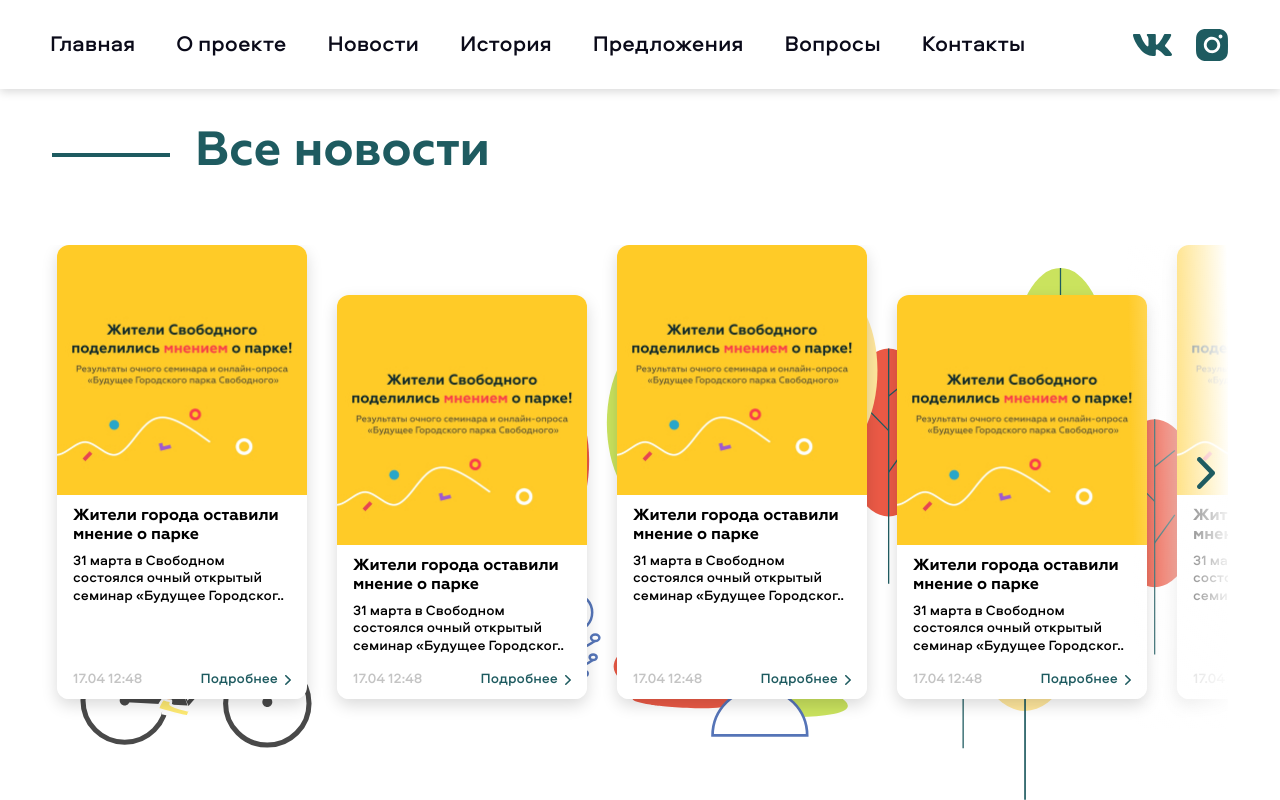
After one commit to acr0matic/freedom, a PHP site: page /news.php in a window 1280 px wide. The commit adds this page. Run offline with PHP 8.4, Linux system fonts and the light colour scheme; style sheets or scripts are compiled from the project's sources.

Commit message:
feat: страница "все новости"

```diff
--- /dev/null
+++ b/src/news.php
@@ -0,0 +1,271 @@
+<?php include_once('partials/header.php') ?>
+
+<main class="news-page">
+  <section id="news-page" class="section">
+    <div class="container">
+      <div class="news">
+        <h2 class="section__title">Все новости</h2>
+
+        <div class="news__slider">
+          <div class="swiper-container news-slider">
+            <div class="swiper-wrapper">
+              <div class="swiper-slide">
+                <div class="news__card">
+                  <div class="news__picture">
+                    <img src="img/page/main/news/image.jpg" alt="" class="news__image">
+                  </div>
+                  <!-- /.news__picture -->
+
+                  <div class="news__wrapper">
+                    <h3 class="news__title">Жители города оставили мнение о парке</h3>
+                    <p class="news__description">31 марта в Свободном состоялся очный открытый семинар «Будущее Городског..</p>
+
+                    <div class="news__action">
+                      <time class="news__time">17.04 12:48</time>
+                      <a href="" class="news__link link">Подробнее
+                        <svg class="news__icon link__icon link__icon--cyan ms-1" viewBox="0 0 6 10" fill="none" xmlns="http://www.w3.org/2000/svg">
+                          <path d="M5.74891 4.44852L1.33435 0.22131C1.26184 0.151184 1.17557 0.0955243 1.08053 0.0575403C0.985484 0.0195562 0.883539 0 0.780576 0C0.677612 0 0.575667 0.0195562 0.480622 0.0575403C0.385577 0.0955243 0.299313 0.151184 0.226806 0.22131C0.081538 0.36149 0 0.551118 0 0.748776C0 0.946434 0.081538 1.13606 0.226806 1.27624L4.0876 5.01713L0.226806 8.72062C0.081538 8.8608 0 9.05042 0 9.24808C0 9.44574 0.081538 9.63537 0.226806 9.77555C0.299041 9.84624 0.385184 9.90248 0.480241 9.94101C0.575299 9.97954 0.677382 9.99959 0.780576 10C0.88377 9.99959 0.985853 9.97954 1.08091 9.94101C1.17597 9.90248 1.26211 9.84624 1.33435 9.77555L5.74891 5.54834C5.82808 5.47828 5.89126 5.39325 5.93447 5.2986C5.97769 5.20396 6 5.10175 6 4.99843C6 4.8951 5.97769 4.7929 5.93447 4.69826C5.89126 4.60361 5.82808 4.51858 5.74891 4.44852Z" fill="#1E5B60" />
+                        </svg>
+                      </a>
+                    </div>
+                    <!-- /.news__action -->
+                  </div>
+                  <!-- /.news__wrapper -->
+                </div>
+                <!-- /.news__card -->
+              </div>
+              <!-- /.swiper-slide -->
+
+              <div class="swiper-slide">
+                <div class="news__card">
+                  <div class="news__picture">
+                    <img src="img/page/main/news/image.jpg" alt="" class="news__image">
+                  </div>
+                  <!-- /.news__picture -->
+
+                  <div class="news__wrapper">
+                    <h3 class="news__title">Жители города оставили мнение о парке</h3>
+                    <p class="news__description">31 марта в Свободном состоялся очный открытый семинар «Будущее Городског..</p>
+
+                    <div class="news__action">
+                      <time class="news__time">17.04 12:48</time>
+                      <a href="" class="news__link link">Подробнее
+                        <svg class="news__icon link__icon link__icon--cyan ms-1" viewBox="0 0 6 10" fill="none" xmlns="http://www.w3.org/2000/svg">
+                          <path d="M5.74891 4.44852L1.33435 0.22131C1.26184 0.151184 1.17557 0.0955243 1.08053 0.0575403C0.985484 0.0195562 0.883539 0 0.780576 0C0.677612 0 0.575667 0.0195562 0.480622 0.0575403C0.385577 0.0955243 0.299313 0.151184 0.226806 0.22131C0.081538 0.36149 0 0.551118 0 0.748776C0 0.946434 0.081538 1.13606 0.226806 1.27624L4.0876 5.01713L0.226806 8.72062C0.081538 8.8608 0 9.05042 0 9.24808C0 9.44574 0.081538 9.63537 0.226806 9.77555C0.299041 9.84624 0.385184 9.90248 0.480241 9.94101C0.575299 9.97954 0.677382 9.99959 0.780576 10C0.88377 9.99959 0.985853 9.97954 1.08091 9.94101C1.17597 9.90248 1.26211 9.84624 1.33435 9.77555L5.74891 5.54834C5.82808 5.47828 5.89126 5.39325 5.93447 5.2986C5.97769 5.20396 6 5.10175 6 4.99843C6 4.8951 5.97769 4.7929 5.93447 4.69826C5.89126 4.60361 5.82808 4.51858 5.74891 4.44852Z" fill="#1E5B60" />
+                        </svg>
+                      </a>
+                    </div>
+                    <!-- /.news__action -->
+                  </div>
+                  <!-- /.news__wrapper -->
+                </div>
+                <!-- /.news__card -->
+              </div>
+              <!-- /.swiper-slide -->
+
+
+                <div class="swiper-slide">
+                <div class="news__card">
+                  <div class="news__picture">
+                    <img src="img/page/main/news/image.jpg" alt="" class="news__image">
+                  </div>
+                  <!-- /.news__picture -->
+
+                  <div class="news__wrapper">
+                    <h3 class="news__title">Жители города оставили мнение о парке</h3>
+                    <p class="news__description">31 марта в Свободном состоялся очный открытый семинар «Будущее Городског..</p>
+
+                    <div class="news__action">
+                      <time class="news__time">17.04 12:48</time>
+                      <a href="" class="news__link link">Подробнее
+                        <svg class="news__icon link__icon link__icon--cyan ms-1" viewBox="0 0 6 10" fill="none" xmlns="http://www.w3.org/2000/svg">
+                          <path d="M5.74891 4.44852L1.33435 0.22131C1.26184 0.151184 1.17557 0.0955243 1.08053 0.0575403C0.985484 0.0195562 0.883539 0 0.780576 0C0.677612 0 0.575667 0.0195562 0.480622 0.0575403C0.385577 0.0955243 0.299313 0.151184 0.226806 0.22131C0.081538 0.36149 0 0.551118 0 0.748776C0 0.946434 0.081538 1.13606 0.226806 1.27624L4.0876 5.01713L0.226806 8.72062C0.081538 8.8608 0 9.05042 0 9.24808C0 9.44574 0.081538 9.63537 0.226806 9.77555C0.299041 9.84624 0.385184 9.90248 0.480241 9.94101C0.575299 9.97954 0.677382 9.99959 0.780576 10C0.88377 9.99959 0.985853 9.97954 1.08091 9.94101C1.17597 9.90248 1.26211 9.84624 1.33435 9.77555L5.74891 5.54834C5.82808 5.47828 5.89126 5.39325 5.93447 5.2986C5.97769 5.20396 6 5.10175 6 4.99843C6 4.8951 5.97769 4.7929 5.93447 4.69826C5.89126 4.60361 5.82808 4.51858 5.74891 4.44852Z" fill="#1E5B60" />
+                        </svg>
+                      </a>
+                    </div>
+                    <!-- /.news__action -->
+                  </div>
+                  <!-- /.news__wrapper -->
+                </div>
+                <!-- /.news__card -->
+              </div>
+              <!-- /.swiper-slide -->
+
+              <div class="swiper-slide">
+                <div class="news__card">
+                  <div class="news__picture">
+                    <img src="img/page/main/news/image.jpg" alt="" class="news__image">
+                  </div>
+                  <!-- /.news__picture -->
+
+                  <div class="news__wrapper">
+                    <h3 class="news__title">Жители города оставили мнение о парке</h3>
+                    <p class="news__description">31 марта в Свободном состоялся очный открытый семинар «Будущее Городског..</p>
+
+                    <div class="news__action">
+                      <time class="news__time">17.04 12:48</time>
+                      <a href="" class="news__link link">Подробнее
+                        <svg class="news__icon link__icon link__icon--cyan ms-1" viewBox="0 0 6 10" fill="none" xmlns="http://www.w3.org/2000/svg">
+                          <path d="M5.74891 4.44852L1.33435 0.22131C1.26184 0.151184 1.17557 0.0955243 1.08053 0.0575403C0.985484 0.0195562 0.883539 0 0.780576 0C0.677612 0 0.575667 0.0195562 0.480622 0.0575403C0.385577 0.0955243 0.299313 0.151184 0.226806 0.22131C0.081538 0.36149 0 0.551118 0 0.748776C0 0.946434 0.081538 1.13606 0.226806 1.27624L4.0876 5.01713L0.226806 8.72062C0.081538 8.8608 0 9.05042 0 9.24808C0 9.44574 0.081538 9.63537 0.226806 9.77555C0.299041 9.84624 0.385184 9.90248 0.480241 9.94101C0.575299 9.97954 0.677382 9.99959 0.780576 10C0.88377 9.99959 0.985853 9.97954 1.08091 9.94101C1.17597 9.90248 1.26211 9.84624 1.33435 9.77555L5.74891 5.54834C5.82808 5.47828 5.89126 5.39325 5.93447 5.2986C5.97769 5.20396 6 5.10175 6 4.99843C6 4.8951 5.97769 4.7929 5.93447 4.69826C5.89126 4.60361 5.82808 4.51858 5.74891 4.44852Z" fill="#1E5B60" />
+                        </svg>
+                      </a>
+                    </div>
+                    <!-- /.news__action -->
+                  </div>
+                  <!-- /.news__wrapper -->
+                </div>
+                <!-- /.news__card -->
+              </div>
+              <!-- /.swiper-slide -->
+
+
+              <div class="swiper-slide">
+                <div class="news__card">
+                  <div class="news__picture">
+                    <img src="img/page/main/news/image.jpg" alt="" class="news__image">
+                  </div>
+                  <!-- /.news__picture -->
+
+                  <div class="news__wrapper">
+                    <h3 class="news__title">Жители города оставили мнение о парке</h3>
+                    <p class="news__description">31 марта в Свободном состоялся очный открытый семинар «Будущее Городског..</p>
+
+                    <div class="news__action">
+                      <time class="news__time">17.04 12:48</time>
+                      <a href="" class="news__link link">Подробнее
+                        <svg class="news__icon link__icon link__icon--cyan ms-1" viewBox="0 0 6 10" fill="none" xmlns="http://www.w3.org/2000/svg">
+                          <path d="M5.74891 4.44852L1.33435 0.22131C1.26184 0.151184 1.17557 0.0955243 1.08053 0.0575403C0.985484 0.0195562 0.883539 0 0.780576 0C0.677612 0 0.575667 0.0195562 0.480622 0.0575403C0.385577 0.0955243 0.299313 0.151184 0.226806 0.22131C0.081538 0.36149 0 0.551118 0 0.748776C0 0.946434 0.081538 1.13606 0.226806 1.27624L4.0876 5.01713L0.226806 8.72062C0.081538 8.8608 0 9.05042 0 9.24808C0 9.44574 0.081538 9.63537 0.226806 9.77555C0.299041 9.84624 0.385184 9.90248 0.480241 9.94101C0.575299 9.97954 0.677382 9.99959 0.780576 10C0.88377 9.99959 0.985853 9.97954 1.08091 9.94101C1.17597 9.90248 1.26211 9.84624 1.33435 9.77555L5.74891 5.54834C5.82808 5.47828 5.89126 5.39325 5.93447 5.2986C5.97769 5.20396 6 5.10175 6 4.99843C6 4.8951 5.97769 4.7929 5.93447 4.69826C5.89126 4.60361 5.82808 4.51858 5.74891 4.44852Z" fill="#1E5B60" />
+                        </svg>
+                      </a>
+                    </div>
+                    <!-- /.news__action -->
+                  </div>
+                  <!-- /.news__wrapper -->
+                </div>
+                <!-- /.news__card -->
+              </div>
+              <!-- /.swiper-slide -->
+
+              <div class="swiper-slide">
+                <div class="news__card">
+                  <div class="news__picture">
+                    <img src="img/page/main/news/image.jpg" alt="" class="news__image">
+                  </div>
+                  <!-- /.news__picture -->
+
+                  <div class="news__wrapper">
+                    <h3 class="news__title">Жители города</h3>
+                    <p class="news__description">31 марта в Свободном Свободном Свободном состоялся очный открытый семинар «Будущее Городског..</p>
+
+                    <div class="news__action">
+                      <time class="news__time">17.04 12:48</time>
+                      <a href="" class="news__link link">Подробнее
+                        <svg class="news__icon link__icon link__icon--cyan ms-1" viewBox="0 0 6 10" fill="none" xmlns="http://www.w3.org/2000/svg">
+                          <path d="M5.74891 4.44852L1.33435 0.22131C1.26184 0.151184 1.17557 0.0955243 1.08053 0.0575403C0.985484 0.0195562 0.883539 0 0.780576 0C0.677612 0 0.575667 0.0195562 0.480622 0.0575403C0.385577 0.0955243 0.299313 0.151184 0.226806 0.22131C0.081538 0.36149 0 0.551118 0 0.748776C0 0.946434 0.081538 1.13606 0.226806 1.27624L4.0876 5.01713L0.226806 8.72062C0.081538 8.8608 0 9.05042 0 9.24808C0 9.44574 0.081538 9.63537 0.226806 9.77555C0.299041 9.84624 0.385184 9.90248 0.480241 9.94101C0.575299 9.97954 0.677382 9.99959 0.780576 10C0.88377 9.99959 0.985853 9.97954 1.08091 9.94101C1.17597 9.90248 1.26211 9.84624 1.33435 9.77555L5.74891 5.54834C5.82808 5.47828 5.89126 5.39325 5.93447 5.2986C5.97769 5.20396 6 5.10175 6 4.99843C6 4.8951 5.97769 4.7929 5.93447 4.69826C5.89126 4.60361 5.82808 4.51858 5.74891 4.44852Z" fill="#1E5B60" />
+                        </svg>
+                      </a>
+                    </div>
+                    <!-- /.news__action -->
+                  </div>
+                  <!-- /.news__wrapper -->
+                </div>
+                <!-- /.news__card -->
+              </div>
+              <!-- /.swiper-slide -->
+
+              <div class="swiper-slide">
+                <div class="news__card">
+                  <div class="news__picture">
+                    <img src="img/page/main/news/image.jpg" alt="" class="news__image">
+                  </div>
+                  <!-- /.news__picture -->
+
+                  <div class="news__wrapper">
+                    <h3 class="news__title">Жители города оставили мнение о парке</h3>
+                    <p class="news__description">31 марта в Свободном состоялся очный открытый семинар «Будущее Городског..</p>
+
+                    <div class="news__action">
+                      <time class="news__time">17.04 12:48</time>
+                      <a href="" class="news__link link">Подробнее
+                        <svg class="news__icon link__icon link__icon--cyan ms-1" viewBox="0 0 6 10" fill="none" xmlns="http://www.w3.org/2000/svg">
+                          <path d="M5.74891 4.44852L1.33435 0.22131C1.26184 0.151184 1.17557 0.0955243 1.08053 0.0575403C0.985484 0.0195562 0.883539 0 0.780576 0C0.677612 0 0.575667 0.0195562 0.480622 0.0575403C0.385577 0.0955243 0.299313 0.151184 0.226806 0.22131C0.081538 0.36149 0 0.551118 0 0.748776C0 0.946434 0.081538 1.13606 0.226806 1.27624L4.0876 5.01713L0.226806 8.72062C0.081538 8.8608 0 9.05042 0 9.24808C0 9.44574 0.081538 9.63537 0.226806 9.77555C0.299041 9.84624 0.385184 9.90248 0.480241 9.94101C0.575299 9.97954 0.677382 9.99959 0.780576 10C0.88377 9.99959 0.985853 9.97954 1.08091 9.94101C1.17597 9.90248 1.26211 9.84624 1.33435 9.77555L5.74891 5.54834C5.82808 5.47828 5.89126 5.39325 5.93447 5.2986C5.97769 5.20396 6 5.10175 6 4.99843C6 4.8951 5.97769 4.7929 5.93447 4.69826C5.89126 4.60361 5.82808 4.51858 5.74891 4.44852Z" fill="#1E5B60" />
+                        </svg>
+                      </a>
+                    </div>
+                    <!-- /.news__action -->
+                  </div>
+                  <!-- /.news__wrapper -->
+                </div>
+                <!-- /.news__card -->
+              </div>
+              <!-- /.swiper-slide -->
+
+              <div class="swiper-slide">
+                <div class="news__card">
+                  <div class="news__picture">
+                    <img src="img/page/main/news/image.jpg" alt="" class="news__image">
+                  </div>
+                  <!-- /.news__picture -->
+
+                  <div class="news__wrapper">
+                    <h3 class="news__title">Жители города оставили мнение о парке</h3>
+                    <p class="news__description">31 марта в Свободном состоялся очный открытый семинар «Будущее Городског..</p>
+
+                    <div class="news__action">
+                      <time class="news__time">17.04 12:48</time>
+                      <a href="" class="news__link link">Подробнее
+                        <svg class="news__icon link__icon link__icon--cyan ms-1" viewBox="0 0 6 10" fill="none" xmlns="http://www.w3.org/2000/svg">
+                          <path d="M5.74891 4.44852L1.33435 0.22131C1.26184 0.151184 1.17557 0.0955243 1.08053 0.0575403C0.985484 0.0195562 0.883539 0 0.780576 0C0.677612 0 0.575667 0.0195562 0.480622 0.0575403C0.385577 0.0955243 0.299313 0.151184 0.226806 0.22131C0.081538 0.36149 0 0.551118 0 0.748776C0 0.946434 0.081538 1.13606 0.226806 1.27624L4.0876 5.01713L0.226806 8.72062C0.081538 8.8608 0 9.05042 0 9.24808C0 9.44574 0.081538 9.63537 0.226806 9.77555C0.299041 9.84624 0.385184 9.90248 0.480241 9.94101C0.575299 9.97954 0.677382 9.99959 0.780576 10C0.88377 9.99959 0.985853 9.97954 1.08091 9.94101C1.17597 9.90248 1.26211 9.84624 1.33435 9.77555L5.74891 5.54834C5.82808 5.47828 5.89126 5.39325 5.93447 5.2986C5.97769 5.20396 6 5.10175 6 4.99843C6 4.8951 5.97769 4.7929 5.93447 4.69826C5.89126 4.60361 5.82808 4.51858 5.74891 4.44852Z" fill="#1E5B60" />
+                        </svg>
+                      </a>
+                    </div>
+                    <!-- /.news__action -->
+                  </div>
+                  <!-- /.news__wrapper -->
+                </div>
+                <!-- /.news__card -->
+              </div>
+              <!-- /.swiper-slide -->
+
+              <div class="swiper-slide">
+                <div class="news__card">
+                  <div class="news__picture">
+                    <img src="img/page/main/news/image.jpg" alt="" class="news__image">
+                  </div>
+                  <!-- /.news__picture -->
+
+                  <div class="news__wrapper">
+                    <h3 class="news__title">Жители города оставили мнение о парке</h3>
+                    <p class="news__description">31 марта в Свободном состоялся очный открытый семинар «Будущее Городског..</p>
+
+                    <div class="news__action">
+                      <time class="news__time">17.04 12:48</time>
+                      <a href="" class="news__link link">Подробнее
+                        <svg class="news__icon link__icon link__icon--cyan ms-1" viewBox="0 0 6 10" fill="none" xmlns="http://www.w3.org/2000/svg">
+                          <path d="M5.74891 4.44852L1.33435 0.22131C1.26184 0.151184 1.17557 0.0955243 1.08053 0.0575403C0.985484 0.0195562 0.883539 0 0.780576 0C0.677612 0 0.575667 0.0195562 0.480622 0.0575403C0.385577 0.0955243 0.299313 0.151184 0.226806 0.22131C0.081538 0.36149 0 0.551118 0 0.748776C0 0.946434 0.081538 1.13606 0.226806 1.27624L4.0876 5.01713L0.226806 8.72062C0.081538 8.8608 0 9.05042 0 9.24808C0 9.44574 0.081538 9.63537 0.226806 9.77555C0.299041 9.84624 0.385184 9.90248 0.480241 9.94101C0.575299 9.97954 0.677382 9.99959 0.780576 10C0.88377 9.99959 0.985853 9.97954 1.08091 9.94101C1.17597 9.90248 1.26211 9.84624 1.33435 9.77555L5.74891 5.54834C5.82808 5.47828 5.89126 5.39325 5.93447 5.2986C5.97769 5.20396 6 5.10175 6 4.99843C6 4.8951 5.97769 4.7929 5.93447 4.69826C5.89126 4.60361 5.82808 4.51858 5.74891 4.44852Z" fill="#1E5B60" />
+                        </svg>
+                      </a>
+                    </div>
+                    <!-- /.news__action -->
+                  </div>
+                  <!-- /.news__wrapper -->
+                </div>
+                <!-- /.news__card -->
+              </div>
+            </div>
+            <!-- /.swiper-wrapper -->
+          </div>
+          <!-- /.news__wrapper -->
+
+          <div class="swiper-button-prev news-slider-prev news-slider-prev--hidden"></div>
+          <div class="swiper-button-next news-slider-next"></div>
+        </div>
+        <!-- /.news__slider -->
+      </div>
+      <!-- /.news -->
+    </div>
+    <!-- /.container -->
+  </section>
+</main>
+
+<?php include_once('partials/footer.php') ?>
--- a/src/scss/layout/pages/_news.scss
+++ b/src/scss/layout/pages/_news.scss
@@ -1,4 +1,39 @@
 #news {
+}
+
+#news-page {
+  height: 100vh;
+
+  background-image: url("../img/page/news/background.svg");
+  background-repeat: no-repeat;
+  background-position-x: center;
+  background-position-y: bottom;
+
+  @include breakpoint($breakpoint-laptop--large) {
+    background-image: url("../img/page/news/background__v2.svg");
+  }
+
+  @include breakpoint($breakpoint-tablet--large) {
+    background-size: 400px;
+  }
+
+  .swiper-wrapper {
+    align-items: flex-start !important;
+
+    @include breakpoint($breakpoint-laptop--large) {
+      align-items: stretch !important;
+    }
+  }
+
+  .swiper-slide {
+    @include even() {
+      margin-top: 50px;
+
+      @include breakpoint($breakpoint-tablet--large) {
+        margin-top: 0;
+      }
+    }
+  }
 }
 
 .news {
@@ -121,6 +156,8 @@
 
     height: 100%;
     padding: 12px 16px;
+
+    background-color: $palette-white;
   }
 
   &__picture {
```
Also changed, not shown: src/scripts/script.js (+21 -3 lines), src/img/page/news/background.svg (added), src/img/page/news/background__v2.svg (added).
